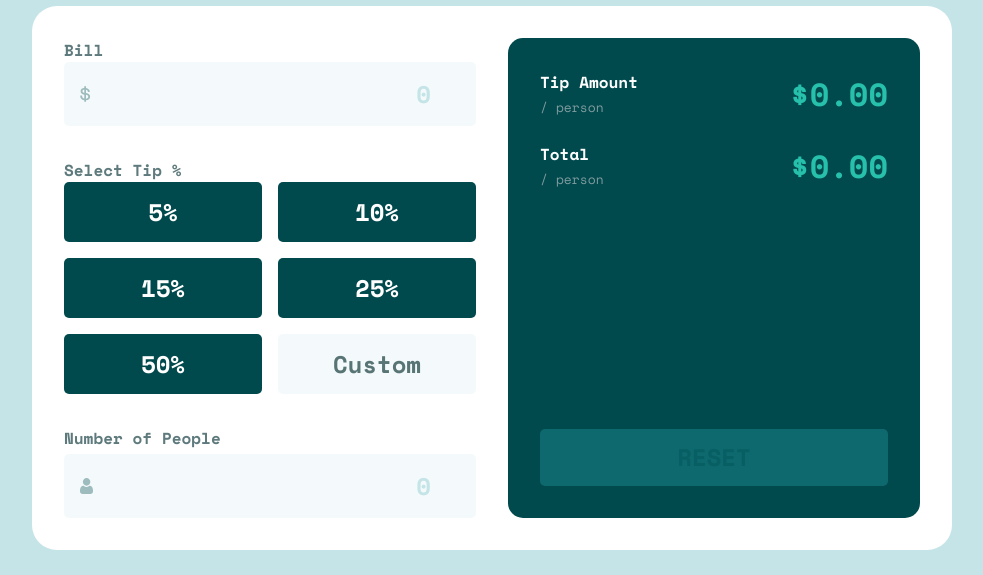
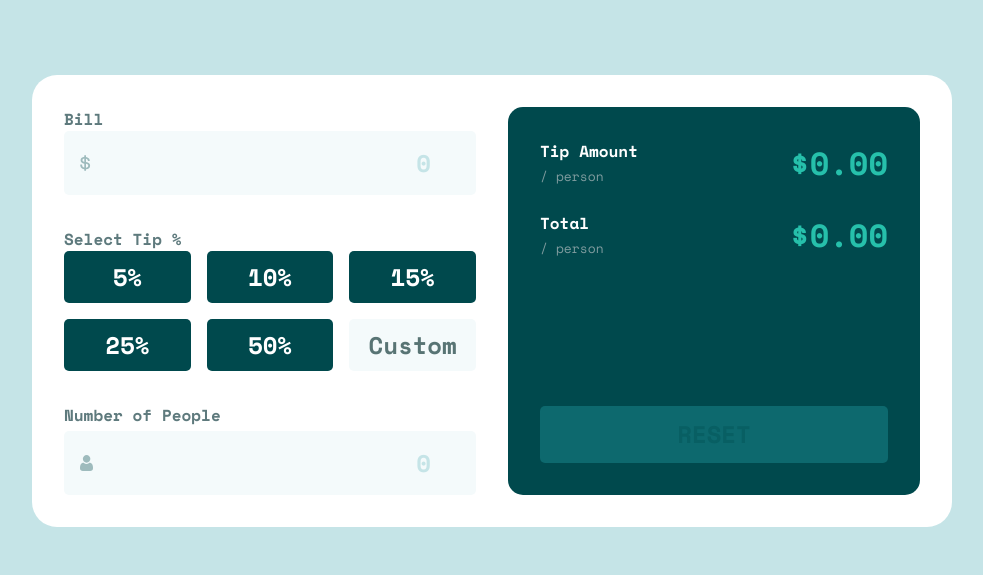
Before and after one commit to rainbowsurfer137/tip-calculator-app, a plain HTML site: page index.html in a window 1280 px wide. Shown: the part 225-800 px from the top of the page, without its empty margins (148-1131 px from the left). Drawn offline with nearby package versions, Linux system fonts and the light colour scheme.

Commit message:
Refactor code structure for improved readability and maintainability

```diff
--- a/style.css
+++ b/style.css
@@ -168,7 +168,6 @@ input::placeholder {
 }
 
 
-
 /* Tip Buttons */
 
 .tip-buttons {
@@ -187,7 +186,7 @@ input::placeholder {
   color: var(--white);
   font-size: var(--fs-m);
   font-weight: 700;
-  padding: .75rem;
+  padding: .5rem;
   max-width: 100%;
   transition: background-color 0.3s ease, color 0.3s ease;
 }
@@ -319,8 +318,8 @@ input::placeholder {
 
   .tip-buttons {
     display: grid;
-    grid-template-columns: repeat(2, 1fr);
-    grid-template-rows: repeat(3, 1fr);
+    grid-template-columns: repeat(3, 1fr);
+    grid-template-rows: repeat(2, 1fr);
     gap: var(--spacing-200);
     width: 100%;
   }
```
Also changed, not shown: images/screenshot.png (added), 1 other file.
